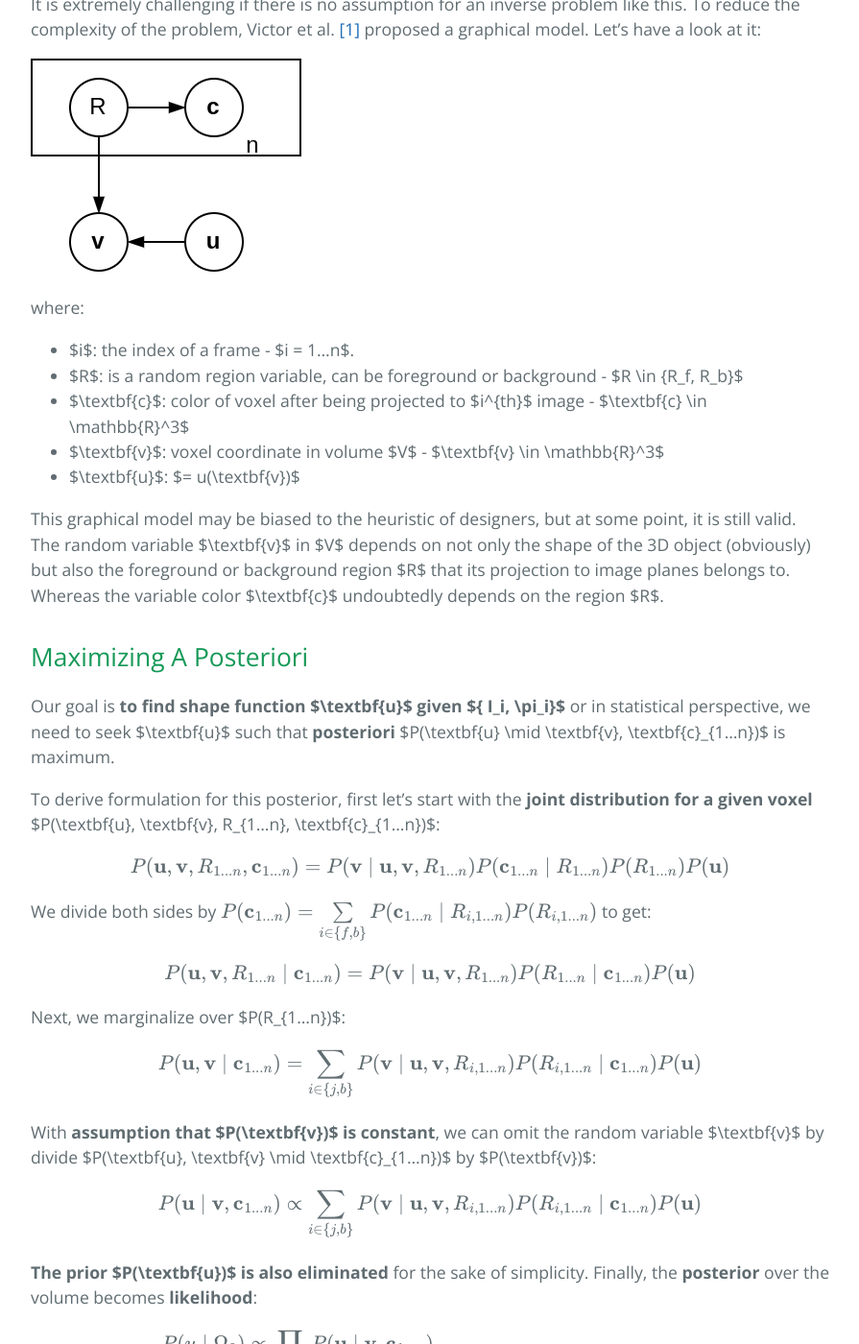
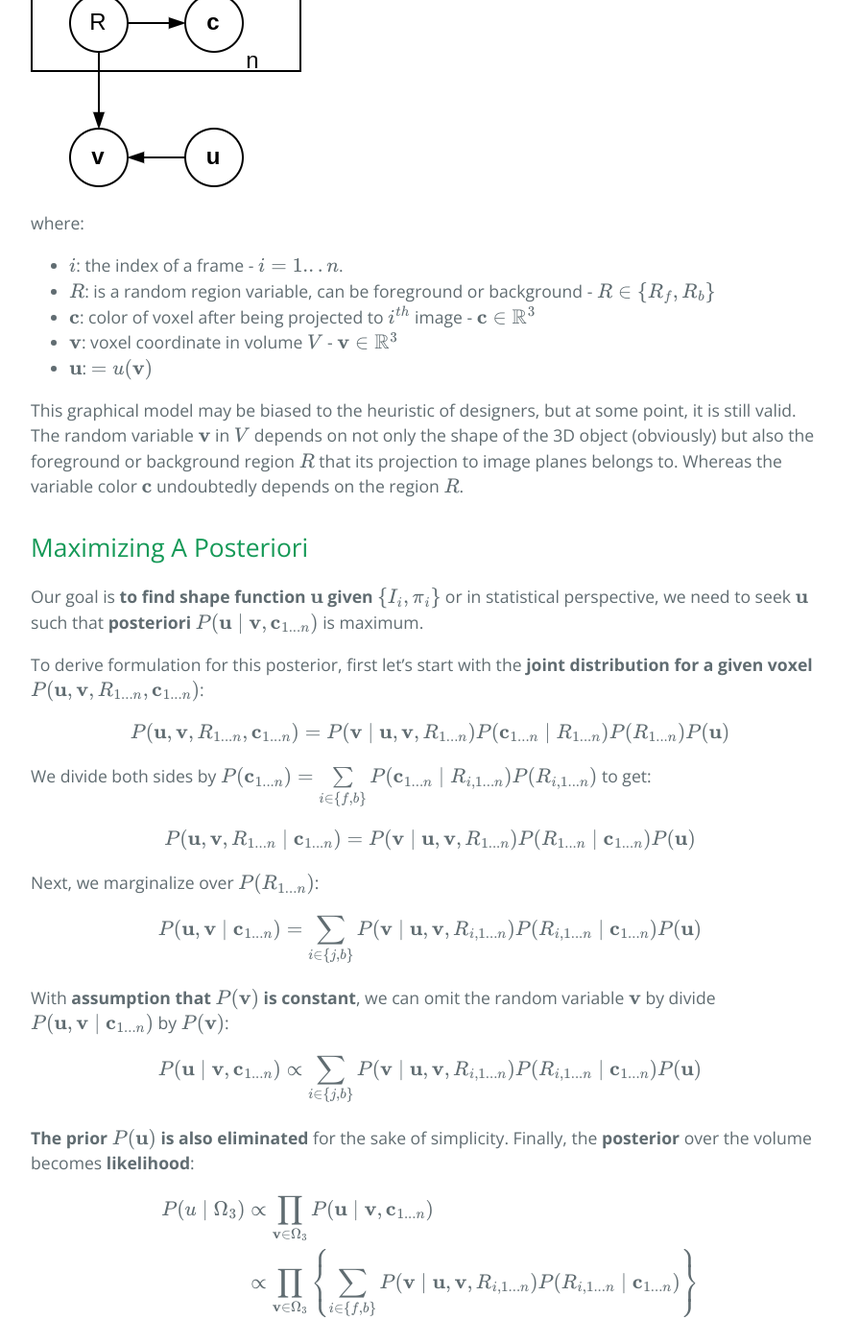
Before and after one commit to graphicsminer/graphicsminer.github.io, a Jekyll site: the page built from _posts/2022-10-10-Probabilistic-Multiple-View-3D-Reconstruction.md, in a window 1280 px wide and 1400 px high, scrolled down 3243 px. Shown: the whole window at 96% size, without its empty margins (192-1087 px from the left). Built offline with Jekyll 4.4.1, drawn with Linux system fonts in a browser that asks for light colours; formulas are drawn with MathJax 3; some of the changed text lies outside the part shown.

Commit message:
publish 3d recon and tracking

```diff
--- a/_posts/2022-10-10-Probabilistic-Multiple-View-3D-Reconstruction.md
+++ b/_posts/2022-10-10-Probabilistic-Multiple-View-3D-Reconstruction.md
@@ -32,25 +21,25 @@ Before diving into the main sections, we have to go through notations first.
 
 ### Volume
 
-Let **volume $V$** be **our local 3D environment**, which includes the 3D object needed to reconstruct.
+Let **volume $$V$$** be **our local 3D environment**, which includes the 3D object needed to reconstruct.
 
 $$V := [v_{11}, v_{12}] \times [v_{21}, v_{22}] \times [v_{31}, v_{32}] \subset \mathbb{R}^3$$
 
-and each $v_{ij} \in \mathbb{R}$.
+and each $$v_{ij} \in \mathbb{R}$$.
 
 where:
 
-* $[a, b] = \{ x \mid a \le x \le b \}$
+* $$[a, b] = \{ x \mid a \le x \le b \}$$
 
-* $A \times B = \{(a, b) \mid a \in A \, \text{and} \, b \in B \}$ is Cartesian product of two sets.
+* $$A \times B = \{(a, b) \mid a \in A \, \text{and} \, b \in B \}$$ is Cartesian product of two sets.
 
 <u> Example</u>:
 
 ![](/images/3DReconstruction/volume.png)
 
-In $x$ axis, the volume $V$ in the image above goes from $0$ to $8$, from $0$ to $20$ for $y$ axis and from $0$ to $10$ for $z$ axis.
+In $$x$$ axis, the volume $$V$$ in the image above goes from $$0$$ to $$8$$, from $$0$$ to $$20$$ for $$y$$ axis and from $$0$$ to $$10$$ for $$z$$ axis.
 
-Discretely, volume $V$ having a resolution $N_x \times N_y \times N_z$ is a set of voxels:
+Discretely, volume $$V$$ having a resolution $$N_x \times N_y \times N_z$$ is a set of voxels:
 
 $$V :=\left\{\left(\begin{matrix}
     v_{11} + i \cdot \dfrac{v_{12} - v_{11}}{N_x} \\
@@ -74,25 +63,25 @@ and the **known model view projection matrices** corresponding to input RGB imag
 
 $$\pi_1, ..., \pi_n : V \mapsto \Omega$$
 
-where $\Omega \subset \mathbb{R}^2$.
+where $$\Omega \subset \mathbb{R}^2$$.
 
 ### Shape Function
 
-We present the 3D object by a function $u$. The definition of $u$ is:
+We present the 3D object by a function $$u$$. The definition of $$u$$ is:
 
 $$u(\textbf{v}) = \begin{cases}
     1 \qquad \textbf{v} \in \text{3D object} \\
     0 \qquad \text{otherwise}
 \end{cases}$$
 
-where $\textbf{v}$ is a 3D coordinate of a voxel in volume $V$.
+where $$\textbf{v}$$ is a 3D coordinate of a voxel in volume $$V$$.
 
 In summary, the <u>inputs</u> of our 3D reconstruction problem include:
 
-* Sequence of images $\{I_i\}$
-* Sequence of model - view - projection matrices $\{\pi_i\}$ corresponding
+* Sequence of images $$\{I_i\}$$
+* Sequence of model - view - projection matrices $$\{\pi_i\}$$ corresponding
 
-<u>What we need to find is so-called shape function $u(.)$</u>.
+<u>What we need to find is so-called shape function $$u(.)$$</u>.
 
 ## Generative Model
 
@@ -102,19 +91,19 @@ It is extremely challenging if there is no assumption for an inverse problem lik
 
 where:
 
-* $i$: the index of a frame - $i = 1...n$.
-* $R$: is a  random region variable, can be foreground or background - $R \in \{R_f, R_b\}$
-* $\textbf{c}$: color of voxel after being projected to $i^{th}$ image - $\textbf{c} \in \mathbb{R}^3$
-* $\textbf{v}$: voxel coordinate in volume $V$ - $\textbf{v} \in \mathbb{R}^3$
-* $\textbf{u}$: $= u(\textbf{v})$
+* $$i$$: the index of a frame - $$i = 1...n$$.
+* $$R$$: is a  random region variable, can be foreground or background - $$R \in \{R_f, R_b\}$$
+* $$\textbf{c}$$: color of voxel after being projected to $$i^{th}$$ image - $$\textbf{c} \in \mathbb{R}^3$$
+* $$\textbf{v}$$: voxel coordinate in volume $$V$$ - $$\textbf{v} \in \mathbb{R}^3$$
+* $$\textbf{u}$$: $$= u(\textbf{v})$$
 
-This graphical model may be biased to the heuristic of designers, but at some point, it is still valid. The random variable $\textbf{v}$ in $V$ depends on not only the shape of the 3D object (obviously) but also the foreground or background region $R$ that its projection to image planes belongs to. Whereas the variable color $\textbf{c}$ undoubtedly depends on the region $R$.
+This graphical model may be biased to the heuristic of designers, but at some point, it is still valid. The random variable $$\textbf{v}$$ in $$V$$ depends on not only the shape of the 3D object (obviously) but also the foreground or background region $$R$$ that its projection to image planes belongs to. Whereas the variable color $$\textbf{c}$$ undoubtedly depends on the region $$R$$.
 
 ## Maximizing A Posteriori
 
-Our goal is **to find shape function $\textbf{u}$ given $\{ I_i, \pi_i\}$** or in statistical perspective, we need to seek $\textbf{u}$ such that **posteriori** $P(\textbf{u} \mid \textbf{v}, \textbf{c}_{1...n})$ is maximum.
+Our goal is **to find shape function $$\textbf{u}$$ given $$\{ I_i, \pi_i\}$$** or in statistical perspective, we need to seek $$\textbf{u}$$ such that **posteriori** $$P(\textbf{u} \mid \textbf{v}, \textbf{c}_{1...n})$$ is maximum.
 
-To derive formulation for this posterior, first let's start with the **joint distribution for a given voxel** $P(\textbf{u}, \textbf{v}, R_{1...n}, \textbf{c}_{1...n})$:
+To derive formulation for this posterior, first let's start with the **joint distribution for a given voxel** $$P(\textbf{u}, \textbf{v}, R_{1...n}, \textbf{c}_{1...n})$$:
 
 $$P(\textbf{u}, \textbf{v}, R_{1...n}, \textbf{c}_{1...n}) = P(\textbf{v} \mid \textbf{u}, \textbf{v}, R_{1...n}) P(\textbf{c}_{1...n} \mid R_{1...n}) P(R_{1...n}) P(\textbf{u})$$
 
@@ -122,15 +111,15 @@ We divide both sides by $$P(\textbf{c}_{1...n}) = \underset{i \in {\{f, b\}}}{\s
 
 $$P(\textbf{u}, \textbf{v}, R_{1...n} \mid \textbf{c}_{1...n}) = P(\textbf{v} \mid \textbf{u}, \textbf{v}, R_{1...n}) P(R_{1...n} \mid \textbf{c}_{1...n}) P(\textbf{u})$$
 
-Next, we marginalize over $P(R_{1...n})$:
+Next, we marginalize over $$P(R_{1...n})$$:
 
 $$P(\textbf{u}, \textbf{v} \mid \textbf{c}_{1...n}) = \underset{i \in \{ j, b\}}{\sum} P(\textbf{v} \mid \textbf{u}, \textbf{v}, R_{i, 1...n}) P(R_{i, 1...n} \mid \textbf{c}_{1...n}) P(\textbf{u})$$
 
-With **assumption that $P(\textbf{v})$ is constant**, we can omit the random variable $\textbf{v}$ by divide $P(\textbf{u}, \textbf{v} \mid \textbf{c}_{1...n})$ by $P(\textbf{v})$:
+With **assumption that $$P(\textbf{v})$$ is constant**, we can omit the random variable $$\textbf{v}$$ by divide $$P(\textbf{u}, \textbf{v} \mid \textbf{c}_{1...n})$$ by $$P(\textbf{v})$$:
 
 $$P(\textbf{u} \mid \textbf{v}, \textbf{c}_{1...n}) \propto \underset{i \in \{ j, b\}}{\sum} P(\textbf{v} \mid \textbf{u}, \textbf{v}, R_{i, 1...n}) P(R_{i, 1...n} \mid \textbf{c}_{1...n}) P(\textbf{u})$$
 
-**The prior $P(\textbf{u})$ is also eliminated** for the sake of simplicity. Finally, the **posterior** over the volume becomes **likelihood**:
+**The prior $$P(\textbf{u})$$ is also eliminated** for the sake of simplicity. Finally, the **posterior** over the volume becomes **likelihood**:
 
 $$\begin{aligned}
     P(u \mid \Omega_3) &\propto \underset{\textbf{v} \in \Omega_3}{\prod} P(\textbf{u} \mid \textbf{v}, \textbf{c}_{1...n}) \\
@@ -161,14 +150,14 @@ $$\begin{aligned}
     P(\textbf{v} \mid \textbf{u}, R_{b, 1...n}) &= \dfrac{1}{\text{volume}_b}
 \end{aligned}$$
 
-Without loss of generality, with shape function $\textbf{u}$, we can have a general formulation of a voxel likelihood:
+Without loss of generality, with shape function $$\textbf{u}$$, we can have a general formulation of a voxel likelihood:
 
 $$\begin{aligned}
     P(\textbf{v} \mid \textbf{u}, R_{f, 1...n}) &= \dfrac{\textbf{u}}{\zeta_f} \\
     P(\textbf{v} \mid \textbf{u}, R_{b, 1...n}) &= \dfrac{1 - \textbf{u}}{\zeta_b}
 \end{aligned}$$
 
-and $\zeta_f, \zeta_b$ being the average number of voxels (over n views) that project to a foreground pixel (with $P(\textbf{c} \mid R_f) \gt P(\textbf{c} \mid R_b)$ and  $\textbf{c} = I_m(\pi_m(\textbf{v}))$) and a background pixel, respectively.
+and $$\zeta_f, \zeta_b$$ being the average number of voxels (over n views) that project to a foreground pixel (with $$P(\textbf{c} \mid R_f) \gt P(\textbf{c} \mid R_b)$$ and  $$\textbf{c} = I_m(\pi_m(\textbf{v}))$$) and a background pixel, respectively.
 
 Now, one question has come is that how can we compute two probabilities $$P(\textbf{c}_{1...n} \mid \textbf{R}_{i,1...n})$$ with $$i \in \{ f, b\}$$. A straightforward way is to treat $$\{P(\textbf{c}_k \mid R_{i, k})\}$$ independently. Based on visibility, the probability of a voxel in the foreground is equivalent to the probability that all cameras observe this voxel in the foreground, whereas the probability of a voxel being a part of the background is that at least one camera sees it as the background. This way is pretty similar to voxel carving when a voxel is considered as background if its projections on the background.
 
@@ -186,7 +175,7 @@ $$\begin{aligned}
     P(\textbf{c}_{1...n} \mid R_{b, 1...n}) &= 1 - \operatorname{exp} \left( \dfrac{\sum_{k = 1}^n1 - \operatorname{log}( 1 - P(\textbf{c}_k \mid R_{b, k}))}{n} \right)
 \end{aligned}$$
 
-The probability of foreground and background region over $n$ views becomes $P(R_{f, 1...n}) = \dfrac{\bar{\eta_f}}{\eta}$ with $\eta_f$ being the average value of foreground area $\eta_f$ over the $n$ views. $P(R_{b, 1...n})$ follows analogously ($\eta$ is the whole image area).
+The probability of foreground and background region over $$n$$ views becomes $$P(R_{f, 1...n}) = \dfrac{\bar{\eta_f}}{\eta}$$ with $$\eta_f$$ being the average value of foreground area $$\eta_f$$ over the $$n$$ views. $$P(R_{b, 1...n})$$ follows analogously ($$\eta$$ is the whole image area).
 
 So the final posterior equation is:
 
@@ -203,7 +192,7 @@ There are many numerical optimization methods to maximize this posterior (basica
 
 $$E = \sum_{\textbf{v} \in \Omega_3}\{\textbf{u}P_i + (1 - \textbf{u}) P_o + \alpha |\nabla \textbf{u}| \}$$
 
-where $\alpha$ is a tunable parameter.
+where $$\alpha$$ is a tunable parameter.
 
 For fast and global convergence, Victor et al [[1]](#1)  used continuous min-cut / max-flow [[3]](#3):
 
@@ -222,7 +211,7 @@
 
 ## Results
 
-Some may ask how we can know $\{\pi_k\}$ in the real environment.
+Some may ask how we can know $$\{\pi_k\}$$ in the real environment.
 
 To answer this, we use **ARCore**, which simultaneously localizes the position of the camera in the 3D world. The setting on mobile phones is straightforward.
 
```
Also changed, not shown: other parts of _posts/2022-10-10-Probabilistic-Multiple-View-3D-Reconstruction.md (+0 -11 lines).
